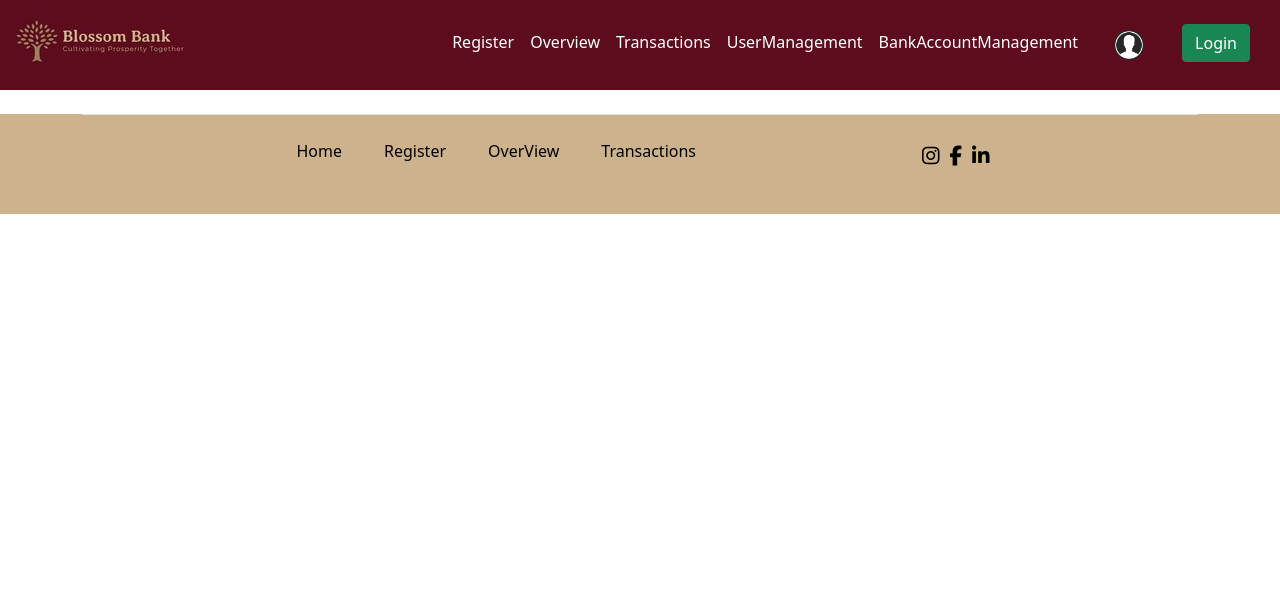
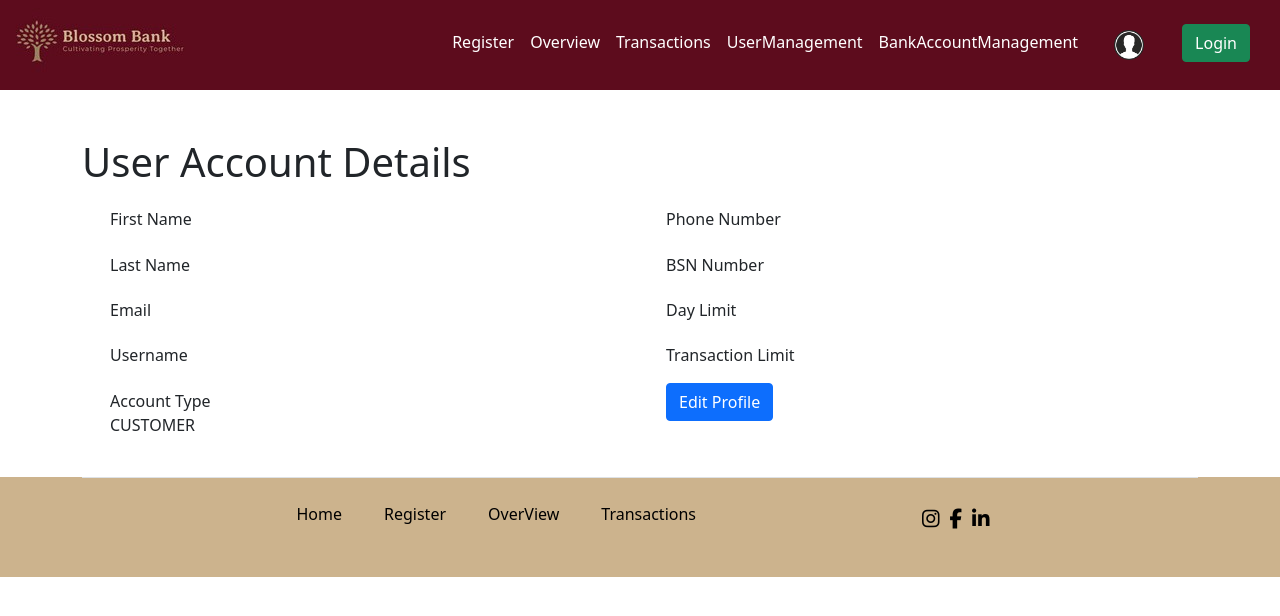
Before and after one commit to JunYuiFeng/BankingApplication-Project-VueFrontEnd, a Vue app: page /Profile in a window 1280 px wide. Shown: the top 616 px of the page. Built offline with nearby package versions, Linux system fonts and the light colour scheme; no server answers.

Commit message:
started adding profile

```diff
--- a/src/Axios-auth.js
+++ b/src/Axios-auth.js
@@ -1,6 +1,6 @@
 import axios from "axios";
 const instance = axios.create({
-  baseURL: "https://localhost:8443",
+  baseURL: "http://localhost:80",
 });
 export default instance;
 /*
--- /dev/null
+++ b/src/components/profile/Profile.vue
@@ -0,0 +1,160 @@
+<template>
+    <div>
+        <div class="container mt-5">
+            <h1>User Account Details</h1>
+
+            <div class="profileContainer mt-3 ms-3 row">
+                <div class="col">
+                    <label>First Name</label>
+                    <p v-if="!confirmClicked">{{ userAccount.firstName }}</p>
+                    <input class="inputField" v-else v-model="firstName"/>
+
+                    <label>Last Name</label>
+                    <p v-if="!confirmClicked">{{ userAccount.lastName }}</p>
+                    <input class="inputField" v-else v-model="lastName" />
+
+                    <label>Email</label>
+                    <p v-if="!confirmClicked">{{ userAccount.email }}</p>
+                    <input class="inputField" v-else v-model="email" />
+
+                    <label>Username</label>
+                    <p v-if="!confirmClicked">{{ userAccount.username }}</p>
+                    <input class="inputField" v-else v-model="username" />
+
+                    <label>Account Type</label>
+                    <p>CUSTOMER</p>
+
+                </div>
+
+                <div class="col">
+                    <label>Phone Number</label>
+                    <p  v-if="!confirmClicked">{{ userAccount.phoneNumber }}</p>
+                    <input class="inputField" v-else v-model="phoneNumber" />
+
+                    <label>BSN Number</label>
+                    <p v-if="!confirmClicked">{{ userAccount.bsn }}</p>
+                    <input class="inputField" v-else v-model="bsn" />
+
+                    <label>Day Limit</label>
+                    <p v-if="!confirmClicked">{{ userAccount.dayLimit }}</p>
+                    <input class="inputField" v-else v-model="dayLimit" />
+
+                    <label>Transaction Limit</label>
+                    <p v-if="!confirmClicked">{{ userAccount.transactionLimit }}</p>
+                    <input class="inputField" v-else v-model="transactionLimit" />
+
+                    <button id="editButton" class="btn" :class="['btn-primary', { 'btn-confirm': confirmClicked }]" @click="edit">
+                        <template v-if="!confirmClicked">Edit Profile</template>
+                        <template v-else>Confirm</template>
+                    </button>
+
+                </div>
+
+                <div v-if="editUserMessage" class="alert mt-3" :class="['alert-success', {'alert-danger': displayError }]">
+                    {{ editUserMessage }}
+                </div>
+
+            </div>
+        </div>
+    </div>
+</template>
+
+<script>
+import axios from 'axios';
+
+export default {
+    name: 'Profile',
+    data() {
+        return {
+            confirmClicked: false,
+            editUserMessage: null,
+            userAccount: {
+                firstName: '',
+                lastName: '',
+                email: '',
+                username: '',
+                type: '',
+                phoneNumber: '',
+                bsn: '',
+                dayLimit: '',
+                transactionLimit: '',
+            }
+
+        }
+    },
+    mounted() {
+        this.load();
+    },
+    methods: {
+        edit() {
+            if (this.confirmClicked) {
+                this.confirm();
+            }
+            this.confirmClicked = !this.confirmClicked;
+
+            this.firstName = this.userAccount.firstName;
+            this.lastName = this.userAccount.lastName;
+            this.email = this.userAccount.email;
+            this.username = this.userAccount.username;
+            this.phoneNumber = this.userAccount.phoneNumber;
+            this.bsn = this.userAccount.bsn;
+            this.dayLimit = this.userAccount.dayLimit;
+            this.transactionLimit = this.userAccount.transactionLimit;
+
+
+        },
+        confirm() {
+
+            this.userAccount.firstName = this.firstName,
+            this.userAccount.lastName = this.lastName,
+            this.userAccount.email = this.email,
+            this.userAccount.username = this.username,
+            this.userAccount.phoneNumber = this.phoneNumber,
+            this.userAccount.bsn = this.bsn,
+            this.userAccount.dayLimit = this.dayLimit,
+            this.userAccount.transactionLimit = this.transactionLimit
+
+            axios
+            .put(`http://localhost/UserAccounts/update/1`, this.userAccount)
+            .then(response => {
+                console.log(response);
+                this.displayError = false;
+                this.editUserMessage = "Edit successful";
+            })
+            .catch(error => {
+                console.log(error);
+                this.displayError = true;
+                this.editUserMessage = "Failed to edit user";
+            });
+        },
+        load() {
+            axios
+            .get(`http://localhost/UserAccounts/1`)
+            .then(response => {
+                console.log(response);
+                this.userAccount = response.data;
+            })
+            .catch(error => {
+                console.log(error);
+            });
+        }
+     }
+}
+</script>
+
+<style scoped>
+    label {
+        margin-top: 1%;
+    }
+
+    input {
+        width: 100%;
+        margin-bottom: 2%;
+        border-radius: 5px;
+        border: 1px solid #D9D9D9;
+    }
+
+    .btn-confirm {
+        background-color: #15D804;
+    }
+</style>
--- a/src/components/userAccountManagement/UserAccount.vue
+++ b/src/components/userAccountManagement/UserAccount.vue
@@ -5,11 +5,11 @@
 
             <div class="userContainerFields row">
                 <div class="row">
-                    <label for="firstName" class="col">First Name</label>
-                    <label for="firstName" class="col">Last Name</label>
-                    <label for="firstName" class="col">Email</label>
-                    <label for="firstName" class="col">Username</label>
-                    <label for="firstName" class="col">Account Type</label>
+                    <label class="col">First Name</label>
+                    <label class="col">Last Name</label>
+                    <label class="col">Email</label>
+                    <label class="col">Username</label>
+                    <label class="col">Account Type</label>
                 </div>
                 <p class="col" v-if="!confirmClicked">{{ userAccount.firstName }}</p>
                 <input class="inputField col" v-else v-model="firstName"/>
@@ -23,18 +23,16 @@
                 <select class="inputField col" v-else="!confirmClicked" v-model="type">
                     <option value="CUSTOMER">Customer</option>
                     <option value="EMPLOYEE">Employee</option>
-                    <option value="REGISTEREDUSER">Registered User</option>
-                    <option value="DEACTIVATEDUSER">Deactivated User</option>
                 </select>
             </div>
 
             <div class="userContainerFields row mb-5">
                 <div class="row">
-                    <label for="firstName" class="col">Phone Number</label>
-                    <label for="firstName" class="col">BSN Number</label>
-                    <label for="firstName" class="col">Day Limit</label>
-                    <label for="firstName" class="col">Transaction Limit</label>
-                    <label for="firstName" class="col"></label>
+                    <label class="col">Phone Number</label>
+                    <label class="col">BSN Number</label>
+                    <label class="col">Day Limit</label>
+                    <label class="col">Transaction Limit</label>
+                    <label class="col"></label>
                 </div>
                 <p class="col" v-if="!confirmClicked">{{ userAccount.phoneNumber }}</p>
                 <input class="inputField col" v-else v-model="phoneNumber" />
@@ -125,11 +123,7 @@ export default {
             console.log(error);
             this.displayError = true;
             this.editUserMessage = "Failed to edit user";
-            //this.reload();
         });
-    },
-    reload(){
-        this.$router.go();
     },
 }
 }
--- a/src/router/index.js
+++ b/src/router/index.js
@@ -10,6 +10,7 @@ import BankAccountsManagement from "../components/bankaccountsmanagement/BankAcc
 import ATM from "../components/atm/atm.vue";
 import WithDraw from "../components/atm/withdraw.vue";
 import Deposit from "../components/atm/deposit.vue";
+import Profile from "../components/profile/Profile.vue";
 
 const routes = [
   { path: "/", component: Home },
@@ -21,7 +22,8 @@ const routes = [
   { path: "/BankAccountsManagement", component: BankAccountsManagement },
   { path: "/ATM", component: ATM },
   { path: "/WithDraw", component: WithDraw },
-  { path: "/Deposit", component: Deposit }
+  { path: "/Deposit", component: Deposit },
+  { path: "/Profile", component: Profile },
 ];
 
 const router = createRouter({
```
